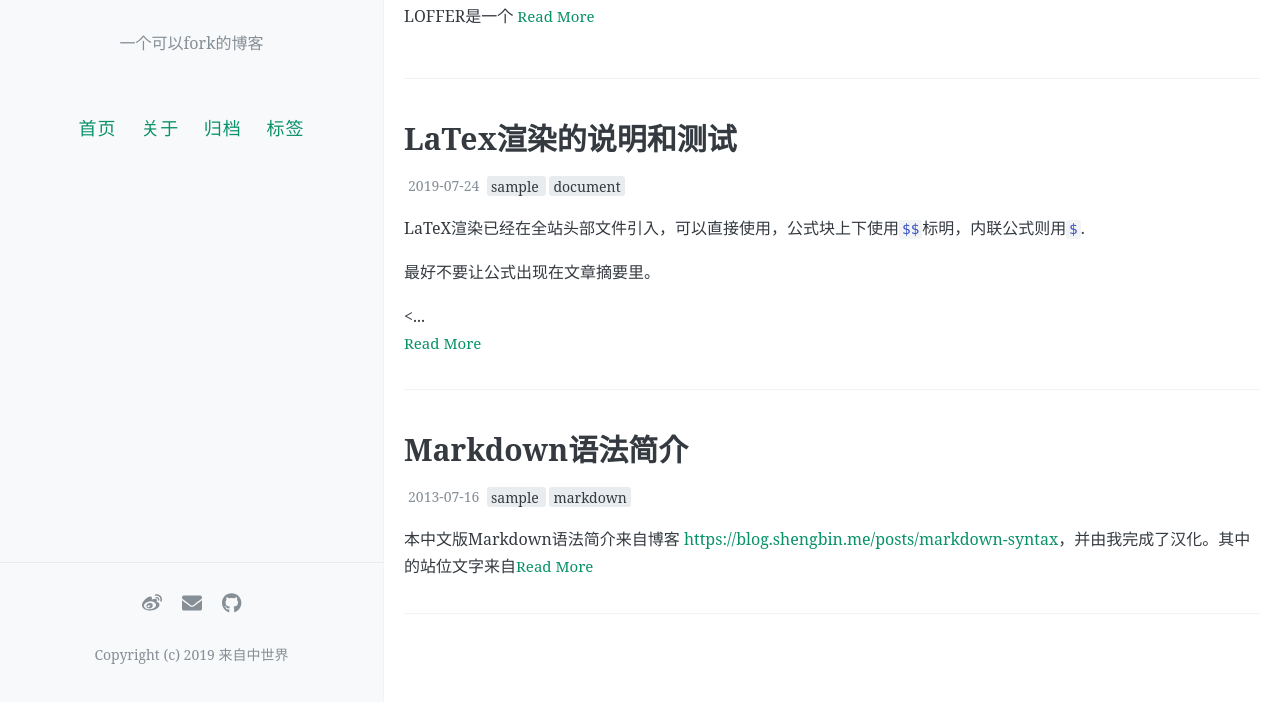
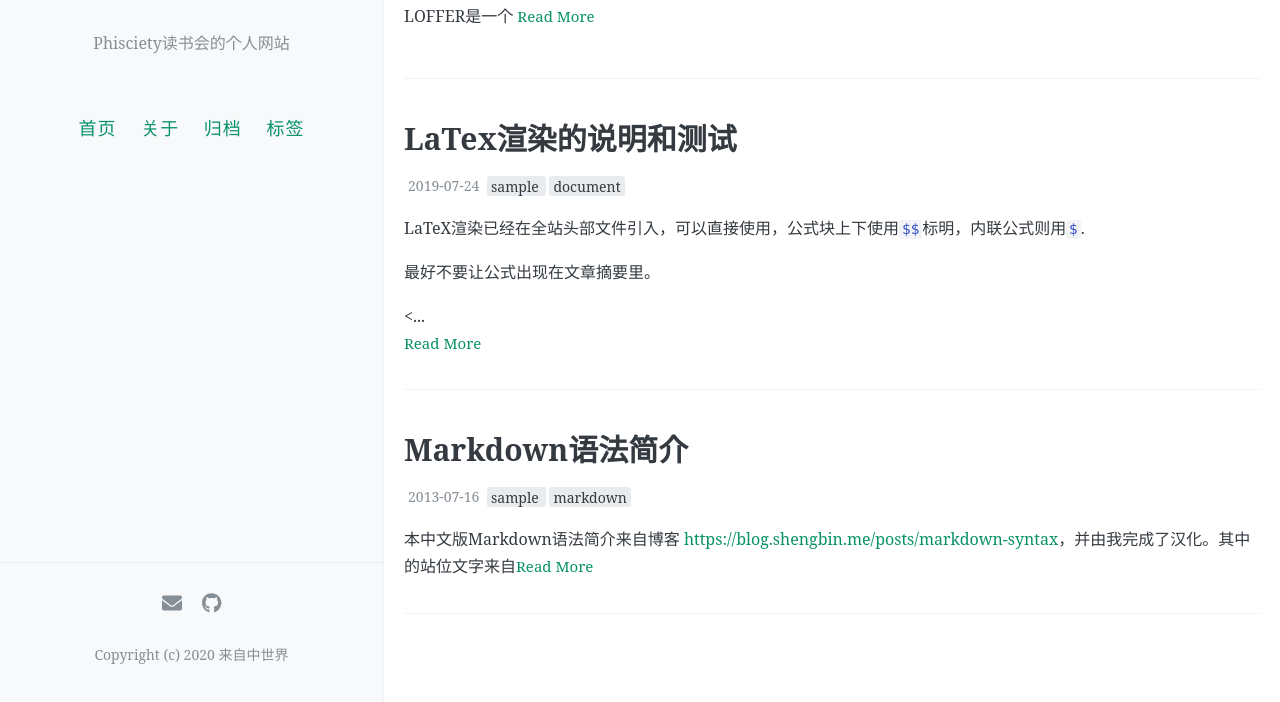
Before and after one commit to phisciety/phisciety.github.io, a Jekyll site: the page built from index.html, in a window 1280 px wide and 1037 px high. Shown: the part 335-1037 px from the top of the window. Built offline with Jekyll 4.4.1, drawn with Linux system fonts in a browser that asks for light colours; the list of posts is cut into pages by our own code; comment, search, counter and statistics services are not loaded.

Commit message:
Update _config.yml

```diff
--- a/_config.yml
+++ b/_config.yml
@@ -7,16 +7,16 @@
 # 井号后面的文字是说明文档，不会被程序读取。
 
 # 描述/签名
-name: LOFFER
-description: 一个可以fork的博客
+name: PHISCIETY
+description: Phisciety读书会的个人网站
 
 # 输入你的网站域名（如果你没有添加自己的域名，而是直接用GitHub pages分配的域名的话可以省略）
-url:
+url: "http://phisciety.github.io/"
 
 # 添加你的博客的二级域名，一般来说是你的repository名
 # 如果你的博客的URL是：(http://yourusername.github.io/repository-name)
 # 那么就写成 "/repository-name"
-baseurl: /LOFFER
+baseurl:
 
 
 #
@@ -49,13 +49,13 @@
 
 # 你的社交网络链接，它们会作为图标出现在你的网站页脚中，可选填写
 footer-links:
-  weibo: frommidworld #请输入你的微博个性域名 https://www.weibo.com/<thispart>
+  weibo: #请输入你的微博个性域名 https://www.weibo.com/<thispart>
   behance: # https://www.behance.net/<>
   dribbble: # https://dribbble.com/<>
-  email: fromendworld@outlook.com
+  email: phisciety@outlook.com
   facebook: #https://www.facebook.com/<>
   flickr: #https://www.flickr.com/<>
-  github: FromEndWorld/loffer #https://github.com/<>
+  github: phisciety #https://github.com/<>
   instagram: #https://instagram.com/<>
   linkedin: #https://www.linkedin.com/in/<>
   pinterest: #https://www.pinterest.com/<>
@@ -66,7 +66,7 @@
   youtube: # channel/<your_long_string> or user/<user-name>
 
 # 站点页脚的文字
-footer-text: Copyright (c) 2019 来自中世界
+footer-text: Copyright (c) 2020 来自中世界
 
 #
 # 评论，注意，请不要同时添加多种不同的评论区
```
